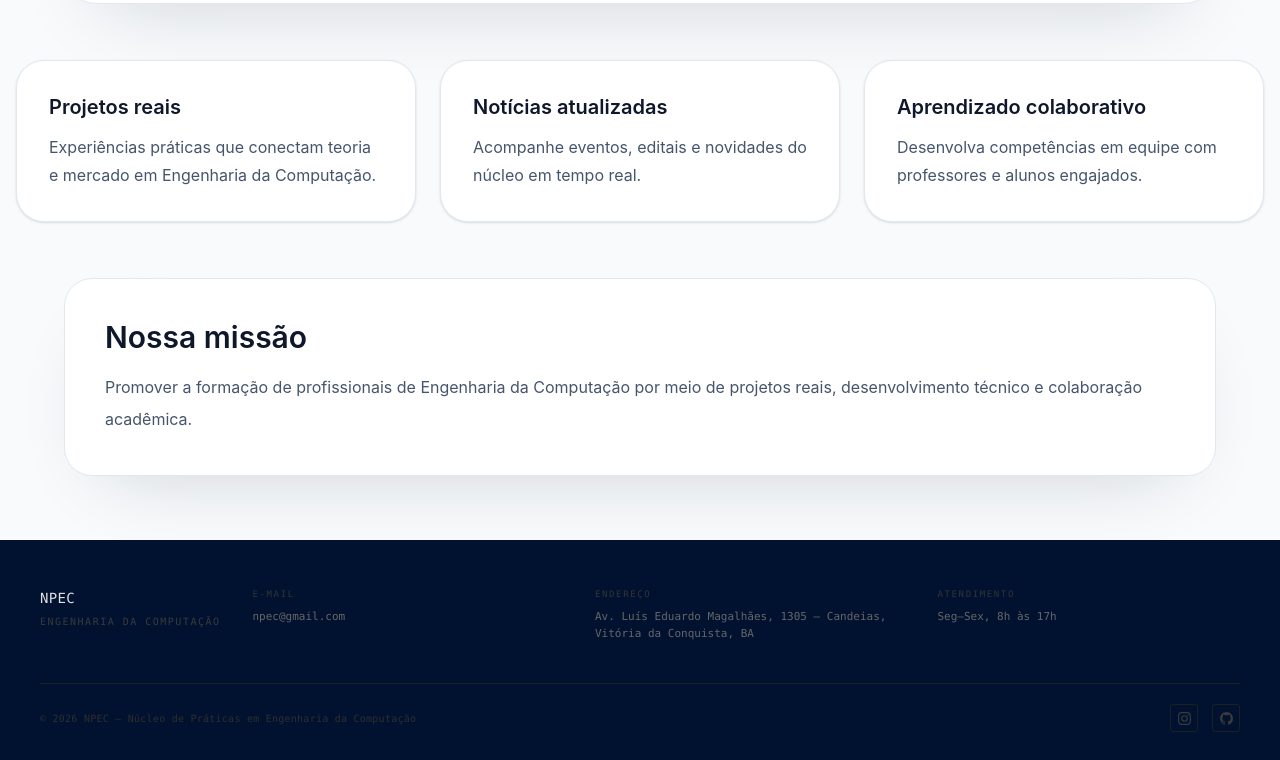
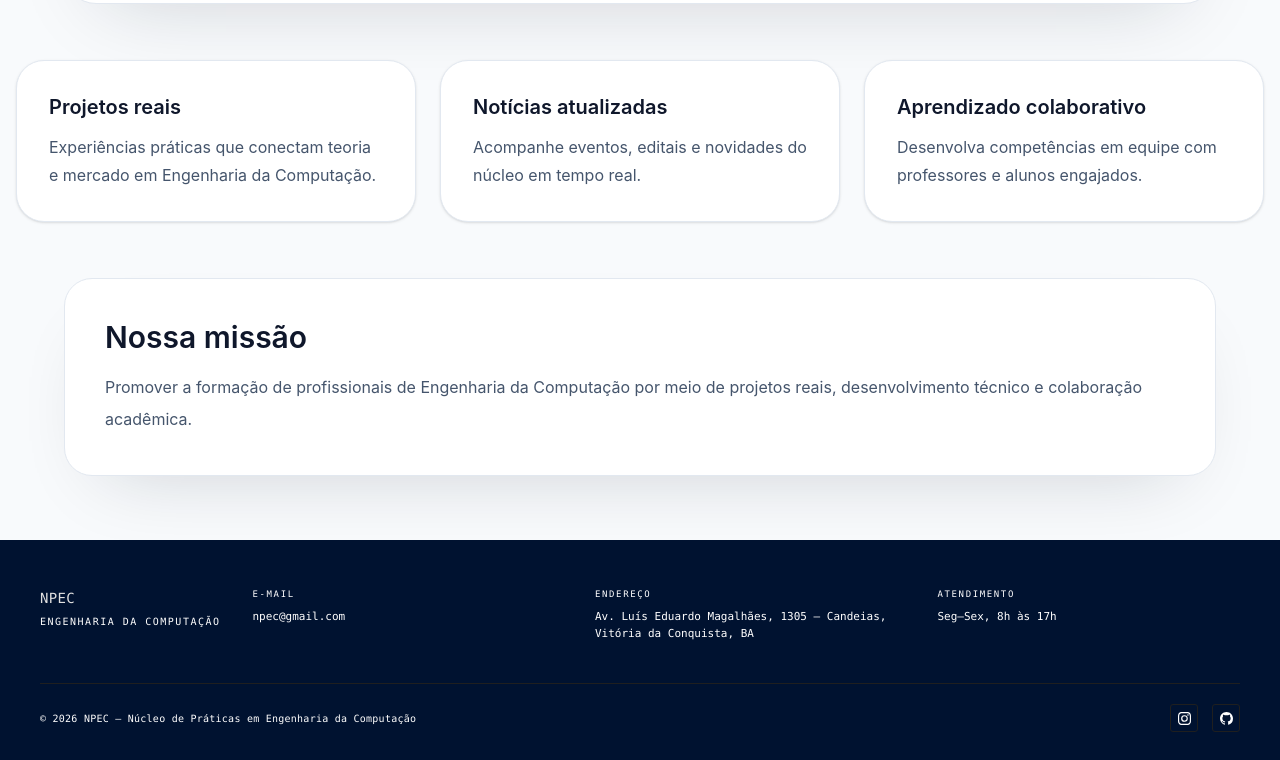
Before and after one commit to feliperrgama/site_npec_ofc, a React (Vite) app in the folder Front-end/: page / in a window 1280 px wide. Shown: the part 606-1366 px from the top of the page. Built offline with nearby package versions, Linux system fonts and the light colour scheme; no server answers.

Commit message:
change the color text of the footer

```diff
--- a/Front-end/src/components/Footer.jsx
+++ b/Front-end/src/components/Footer.jsx
@@ -16,7 +16,7 @@ function Footer() {
         {/* Marca */}
         <div className="shrink-0">
           <h2 className="text-sm font-normal tracking-wide text-[#e0e0e0]">NPEC</h2>
-          <p className="text-[10px] tracking-[0.15em] text-[#3a3a3a] mt-1.5 uppercase font-light">
+          <p className="text-[10px] tracking-[0.15em] text-[#ffffff] mt-1.5 uppercase font-light">
             Engenharia da Computação
           </p>
         </div>
@@ -25,10 +25,10 @@ function Footer() {
         <div className="grid grid-cols-1 sm:grid-cols-3 gap-6 sm:gap-10">
           {contacts.map((c) => (
             <div key={c.label}>
-              <label className="block text-[9px] tracking-[0.18em] text-[#333] uppercase mb-1.5">
+              <label className="block text-[9px] tracking-[0.18em] text-[#ffffff] uppercase mb-1.5">
                 {c.label}
               </label>
-              <p className="text-[11px] text-[#666] font-light leading-relaxed">
+              <p className="text-[11px] text-[#ffffff] font-light leading-relaxed">
                 {c.value}
               </p>
             </div>
@@ -38,17 +38,17 @@ function Footer() {
 
       {/* Rodapé */}
       <div className="flex flex-col sm:flex-row sm:justify-between sm:items-center gap-4 sm:gap-0 pt-5">
-        <span className="text-[10px] text-[#2e2e2e] tracking-wide font-light">
+        <span className="text-[10px] text-[#ffffff] tracking-wide font-light">
           © 2026 NPEC — Núcleo de Práticas em Engenharia da Computação
         </span>
 
         <div className="flex gap-3.5">
           <a href="#instagram" target="_blank" rel="noreferrer"
-            className="flex items-center justify-center w-7 h-7 border border-[#1f1f1f] rounded-[3px] text-[#3a3a3a] hover:border-[#3a3a3a] hover:text-[#888] transition-colors">
+            className="flex items-center justify-center w-7 h-7 border border-[#1f1f1f] rounded-[3px] text-[#ffffff] hover:border-[#3a3a3a] hover:text-[#888] transition-colors">
             <BsInstagram size={13} />
           </a>
           <a href="#github" target="_blank" rel="noreferrer"
-            className="flex items-center justify-center w-7 h-7 border border-[#1f1f1f] rounded-[3px] text-[#3a3a3a] hover:border-[#3a3a3a] hover:text-[#888] transition-colors">
+            className="flex items-center justify-center w-7 h-7 border border-[#1f1f1f] rounded-[3px] text-[#ffffff] hover:border-[#3a3a3a] hover:text-[#888] transition-colors">
             <BsGithub size={13} />
           </a>
         </div>
```
